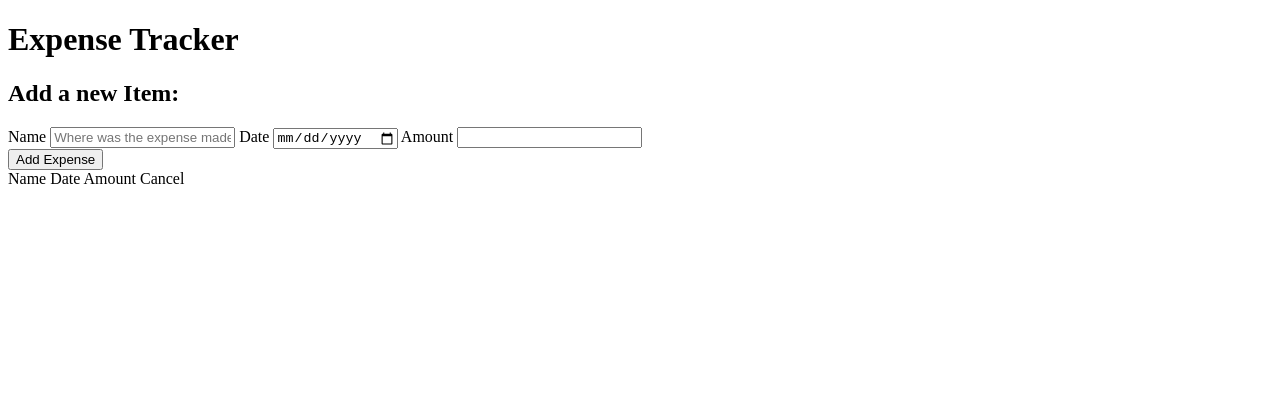
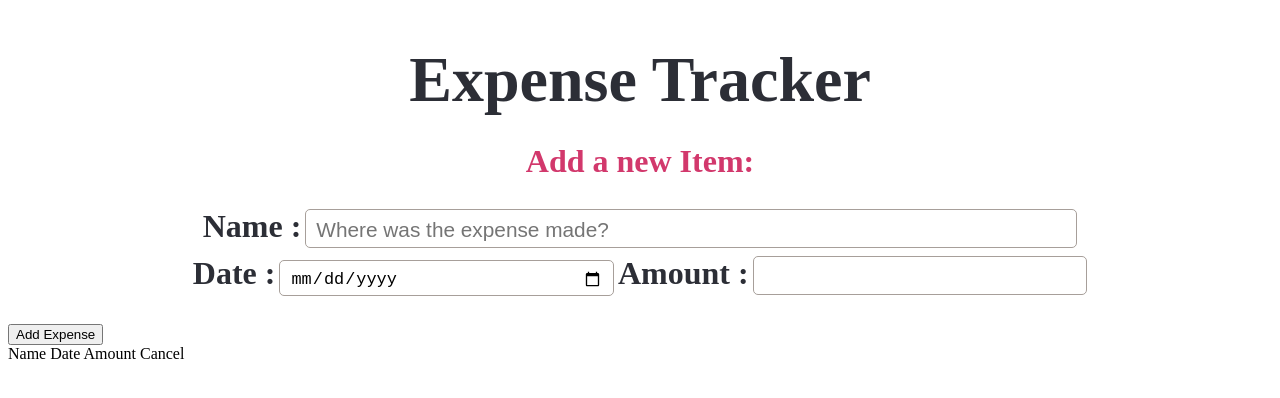
Before and after one commit to diegovarady/expenseTracker, a plain HTML site: page index.html in a window 1280 px wide. Drawn offline with Linux system fonts and the light colour scheme.

Commit message:
First styles to the tracker

```diff
--- a/index.html
+++ b/index.html
@@ -5,17 +5,22 @@
     <meta http-equiv="X-UA-Compatible" content="IE=edge">
     <meta name="viewport" content="width=device-width, initial-scale=1.0">
     <title>EXPENSE TRACKER</title>
+    <link rel="stylesheet" href="styles.css">
 </head>
 <body>
     <h1>Expense Tracker</h1>
     <h2>Add a new Item:</h2>
     <form action="">
-        <label for="Name">Name</label>
-        <input type="text" name="Name" id="Name" placeholder="Where was the expense made?">
-        <label for="Date">Date</label>
-        <input type="date" name="Date" id="Date" min="2021-01-01">
-        <label for="Amount">Amount</label>
-        <input type="number" name="Amount" id="Amount">
+        <div class="Name">
+        <label for="Name">Name :</label>
+        <input type="text" name="Name" id="Name" class="Nemes" placeholder="Where was the expense made?"><br>
+        </div>
+        <div class="Damount">
+        <label for="Date">Date :</label>
+        <input type="date" name="Date" id="Date" class="Nemis" min="2021-01-01">
+        <label for="Amount">Amount :</label>
+        <input type="number" name="Amount" id="Amount" class="Nemis">
+        </div>
     </form>
     <button>Add Expense</button><br>
     <tr>
--- /dev/null
+++ b/styles.css
@@ -0,0 +1,48 @@
+h1 {
+    text-align: center;
+    font-size: 4em;
+    margin-bottom: 0px;
+    color: #2c2e36;
+}
+
+h2 {
+    text-align: center;
+    color: #D2386C;
+    font-size: 2em;
+}
+
+form {
+    margin: 28px 0px;
+}
+
+.Name {
+    text-align: center;
+    margin: 7px;
+}
+
+label {
+    font-size: 2em;
+    color: #2c2e36;
+    font-weight: bold;
+}
+
+.Nemes {
+    width: 60%;
+    border: 1px solid #a79f9a;
+    font-size: 1.3em;
+    border-radius: 5px;
+    padding: 8px 10px 5px 10px;
+}
+
+.Damount {
+    text-align: center;
+    margin: 7px;
+}
+
+.Nemis {
+    width: 25%;
+    border: 1px solid #a79f9a;
+    font-size: 1.3em;
+    border-radius: 5px;
+    padding: 8px 10px 5px 10px;
+}
```
